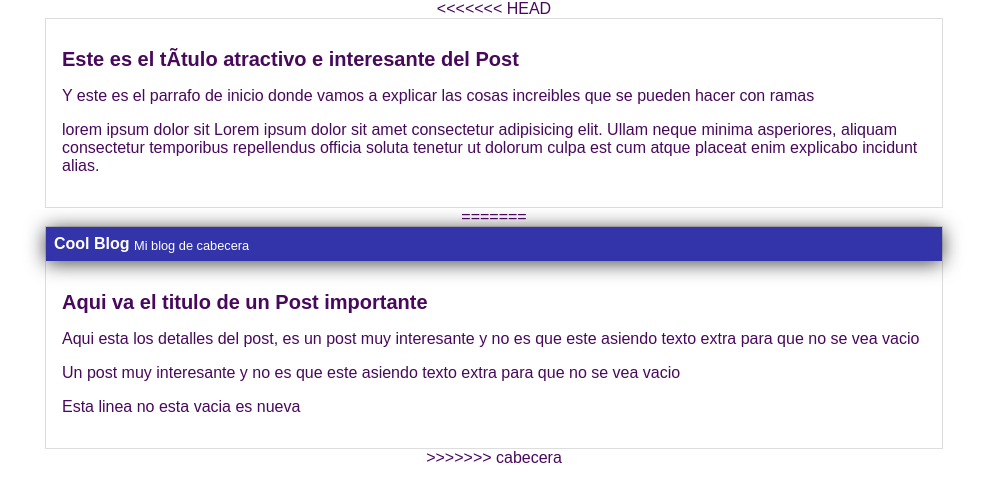
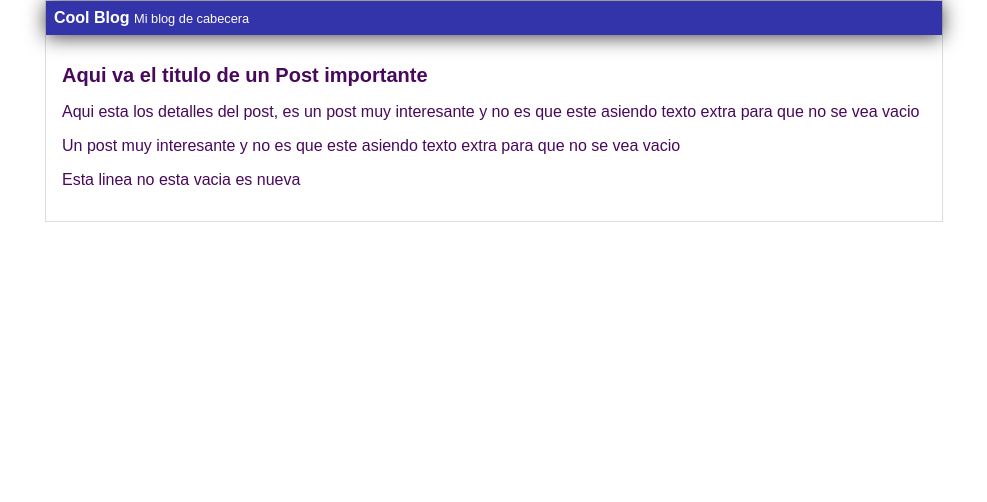
Before and after one commit to NicolasBaak/hyperblog, a plain HTML site: page blogpost.html in a window 1280 px wide. Shown: the whole page, without its empty margins (146-1133 px from the left). Drawn offline with Linux system fonts and the light colour scheme.

Commit message:
guardando cambios de cabecera

```diff
--- a/blogpost.html
+++ b/blogpost.html
@@ -1,27 +1,3 @@
-<<<<<<< HEAD
-<html>
-<head>
-    <link rel="stylesheet" href="css/style.css">
-    <title>El título del post</title>
-</head>
-
-<body>
-
-    <div id="container">
-        <div id="post">
-            <h1>Este es el título atractivo e interesante del Post</h1>
-
-            <p>Y este es el parrafo de inicio donde vamos a explicar las cosas increibles que se pueden hacer con ramas</p>
-
-            <p>lorem ipsum dolor sit Lorem ipsum dolor sit amet consectetur adipisicing elit. Ullam neque minima asperiores, aliquam consectetur temporibus repellendus officia soluta tenetur ut dolorum culpa est cum atque placeat enim explicabo incidunt alias.</p>
-        </div>
-    </div>
-
-
-
-</body>
-
-=======
 <!DOCTYPE html>
 <html lang="en">
 <head>
@@ -43,5 +19,4 @@
         </div>
     </div>
 </body>
->>>>>>> cabecera
 </html>
```
Also changed, not shown: biografia.txt.
